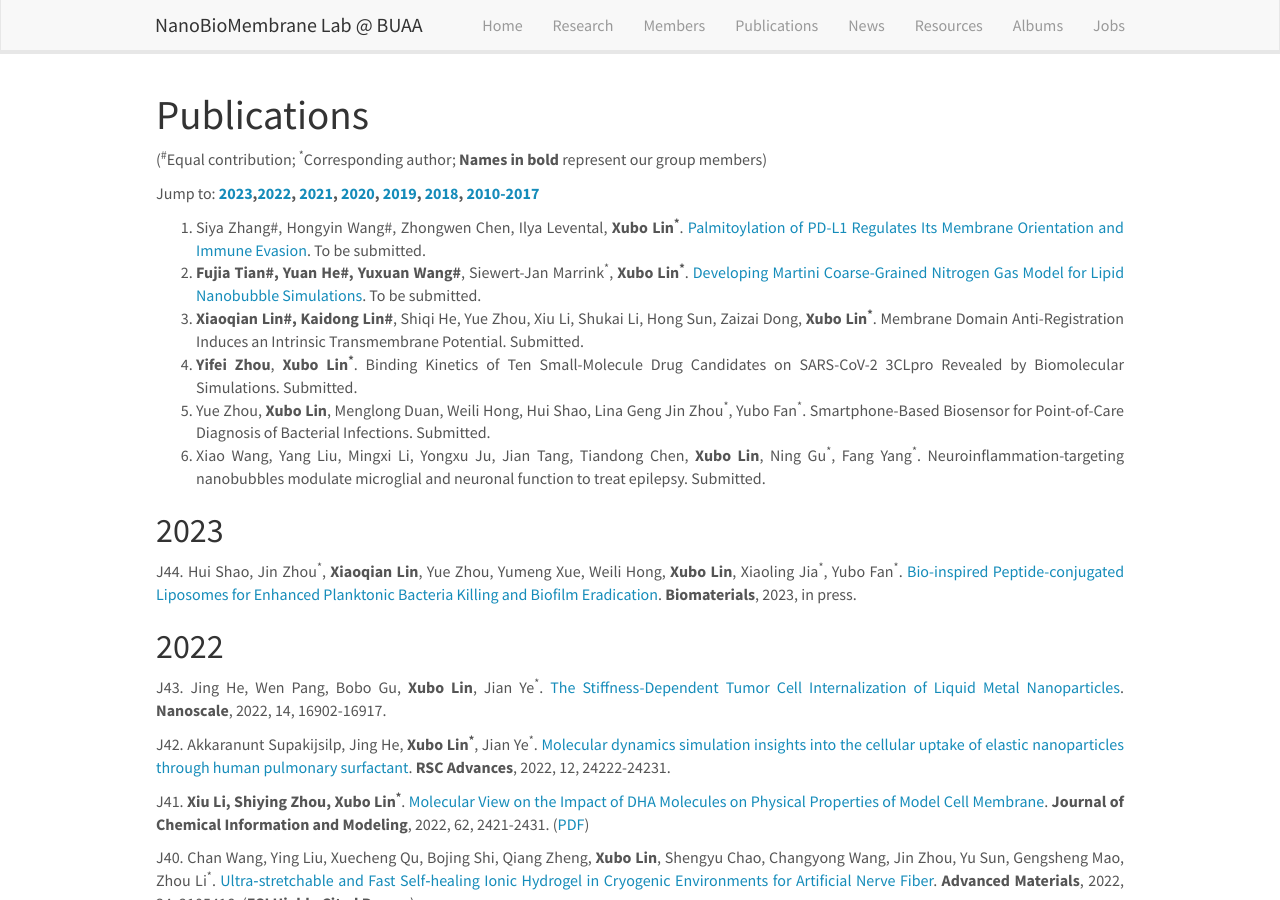
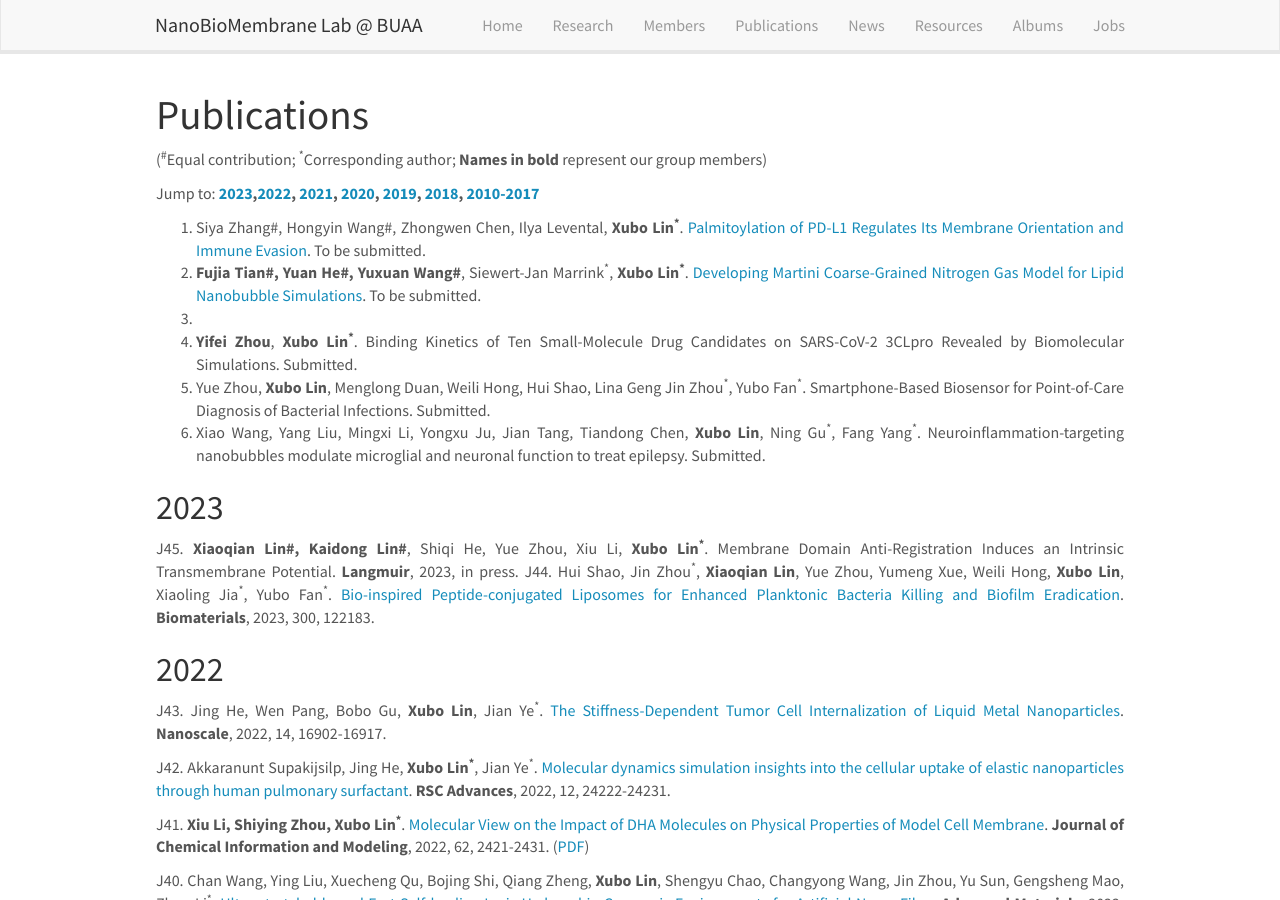
Before and after one commit to linxubo/linxubo.github.io, a Jekyll site: the page built from _pages/publications.md, in a window 1280 px wide and 900 px high. Built offline with Jekyll 4.4.1, drawn with Linux system fonts in a browser that asks for light colours; nearby versions of some CDN libraries; a script that is not in the unit is left out.

Commit message:
Update publications.md

```diff
--- a/_pages/publications.md
+++ b/_pages/publications.md
@@ -12,13 +12,14 @@ permalink: /publications/
 Jump to: **[2023](#2023),[2022](#2022), [2021](#2021), [2020](#2020), [2019](#2019), [2018](#2018), [2010-2017](#2010-2017)**
 1. Siya Zhang#, Hongyin Wang#, Zhongwen Chen, Ilya Levental, **Xubo Lin<sup>*</sup>**. [Palmitoylation of PD-L1 Regulates Its Membrane Orientation and Immune Evasion](https://www.biorxiv.org/content/10.1101/2021.10.17.464736.abstract). To be submitted.
 3. **Fujia Tian#, Yuan He#, Yuxuan Wang#**, Siewert-Jan Marrink<sup>*</sup>, **Xubo Lin<sup>*</sup>**. [Developing Martini Coarse-Grained Nitrogen Gas Model for Lipid Nanobubble Simulations](http://dx.doi.org/10.26434/chemrxiv.13591283). To be submitted.
-4. **Xiaoqian Lin#, Kaidong Lin#**, Shiqi He, Yue Zhou, Xiu Li, Shukai Li, Hong Sun, Zaizai Dong, **Xubo Lin<sup>*</sup>**. Membrane Domain Anti-Registration Induces an Intrinsic Transmembrane Potential. Submitted.
+4.
 5. **Yifei Zhou**, **Xubo Lin<sup>*</sup>**. Binding Kinetics of Ten Small-Molecule Drug Candidates on SARS-CoV-2 3CLpro Revealed by Biomolecular Simulations. Submitted.
 6. Yue Zhou, **Xubo Lin**, Menglong Duan, Weili Hong, Hui Shao, Lina Geng Jin Zhou<sup>*</sup>, Yubo Fan<sup>*</sup>. Smartphone-Based Biosensor for Point-of-Care Diagnosis of Bacterial Infections. Submitted.
 7. Xiao Wang, Yang Liu, Mingxi Li, Yongxu Ju, Jian Tang, Tiandong Chen, **Xubo Lin**, Ning Gu<sup>*</sup>, Fang Yang<sup>*</sup>. Neuroinflammation-targeting nanobubbles modulate microglial and neuronal function to treat epilepsy. Submitted.
 
 ## 2023
-J44. Hui Shao, Jin Zhou<sup>*</sup>, **Xiaoqian Lin**, Yue Zhou, Yumeng Xue, Weili Hong, **Xubo Lin**, Xiaoling Jia<sup>*</sup>, Yubo Fan<sup>*</sup>. [Bio-inspired Peptide-conjugated Liposomes for Enhanced Planktonic Bacteria Killing and Biofilm Eradication](https://doi.org/10.1016/j.biomaterials.2023.122183). **Biomaterials**, 2023, in press.
+J45. **Xiaoqian Lin#, Kaidong Lin#**, Shiqi He, Yue Zhou, Xiu Li, **Xubo Lin<sup>*</sup>**. Membrane Domain Anti-Registration Induces an Intrinsic Transmembrane Potential. **Langmuir**, 2023, in press.
+J44. Hui Shao, Jin Zhou<sup>*</sup>, **Xiaoqian Lin**, Yue Zhou, Yumeng Xue, Weili Hong, **Xubo Lin**, Xiaoling Jia<sup>*</sup>, Yubo Fan<sup>*</sup>. [Bio-inspired Peptide-conjugated Liposomes for Enhanced Planktonic Bacteria Killing and Biofilm Eradication](https://doi.org/10.1016/j.biomaterials.2023.122183). **Biomaterials**, 2023, 300, 122183.
 
 ## 2022
 J43.	Jing He, Wen Pang, Bobo Gu, **Xubo Lin**, Jian Ye<sup>*</sup>. [The Stiffness-Dependent Tumor Cell Internalization of Liquid Metal Nanoparticles](https://pubs.rsc.org/en/Content/ArticleLanding/2022/NR/D2NR04293B). **Nanoscale**, 2022, 14, 16902-16917.
```
